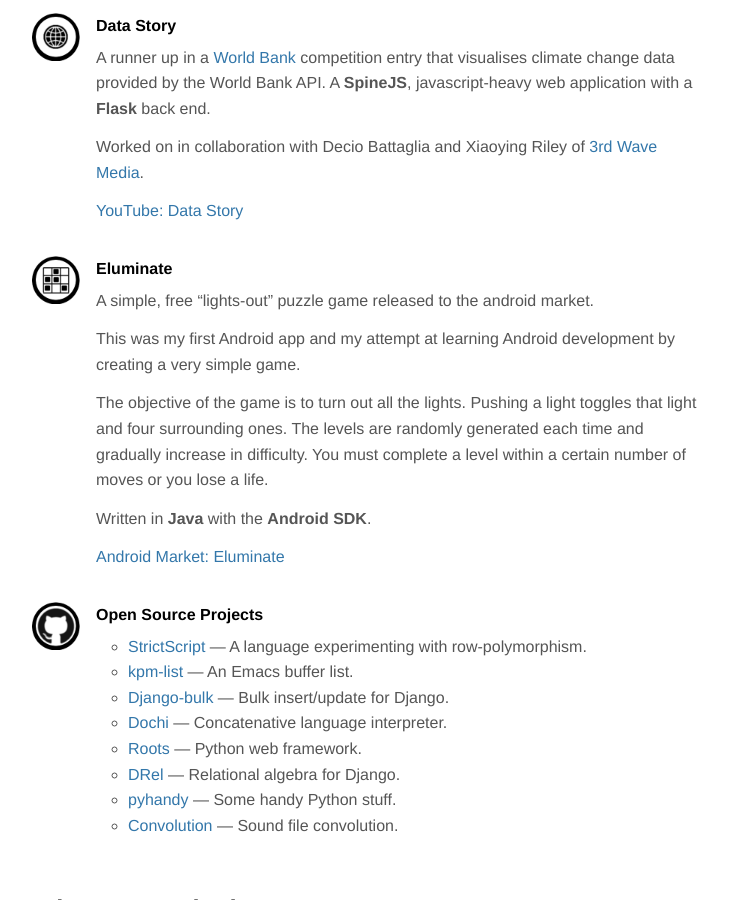
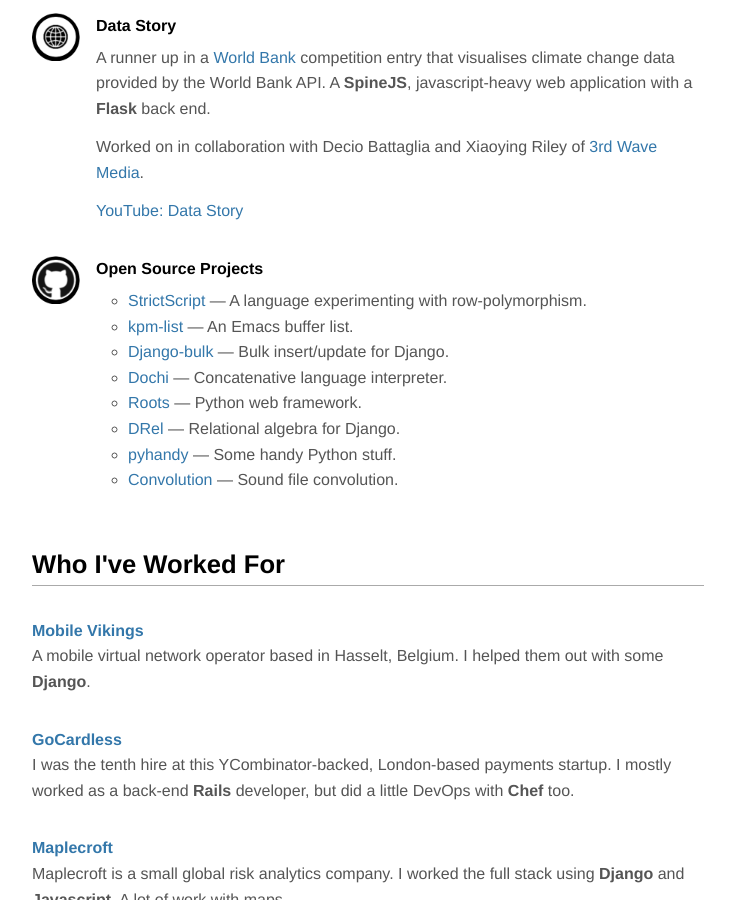
Before and after one commit to KMahoney/kmahoney.github.io, a Jekyll site: the page built from index.html, in a window 1280 px wide and 900 px high, scrolled down 1915 px. Shown: the whole window, without its empty margins (272-1007 px from the left). Built offline with Jekyll 4.4.1, drawn with Linux system fonts in a browser that asks for light colours.

Commit message:
remove android project

```diff
--- a/index.html
+++ b/index.html
@@ -110,22 +110,6 @@ description: Personal homepage of Kevin Mahoney
   </article>
 
   <article class="project">
-    <img src="img/projects/eluminate_circle.png" alt="Eluminate" />
-    <h3>Eluminate</h3>
-    <div class="description">
-      <p>A simple, free &ldquo;lights-out&rdquo; puzzle game released to the android market.</p>
-      <p>This was my first Android app and my attempt at learning Android development by creating a very simple game.</p>
-      <p>
-        The objective of the game is to turn out all the lights. Pushing a light toggles that light and four surrounding ones.
-        The levels are randomly generated each time and gradually increase in difficulty.
-        You must complete a level within a certain number of moves or you lose a life.
-      </p>
-      <p>Written in <strong>Java</strong> with the <strong>Android SDK</strong>.</p>
-      <p><a href="https://market.android.com/details?id=com.games.android.eluminate">Android Market: Eluminate</a></p>
-    </div>
-  </article>
-
-  <article class="project">
     <img src="img/projects/github_circle.png" alt="Github Projects" />
     <h3>Open Source Projects</h3>
     <div class="description">
```
